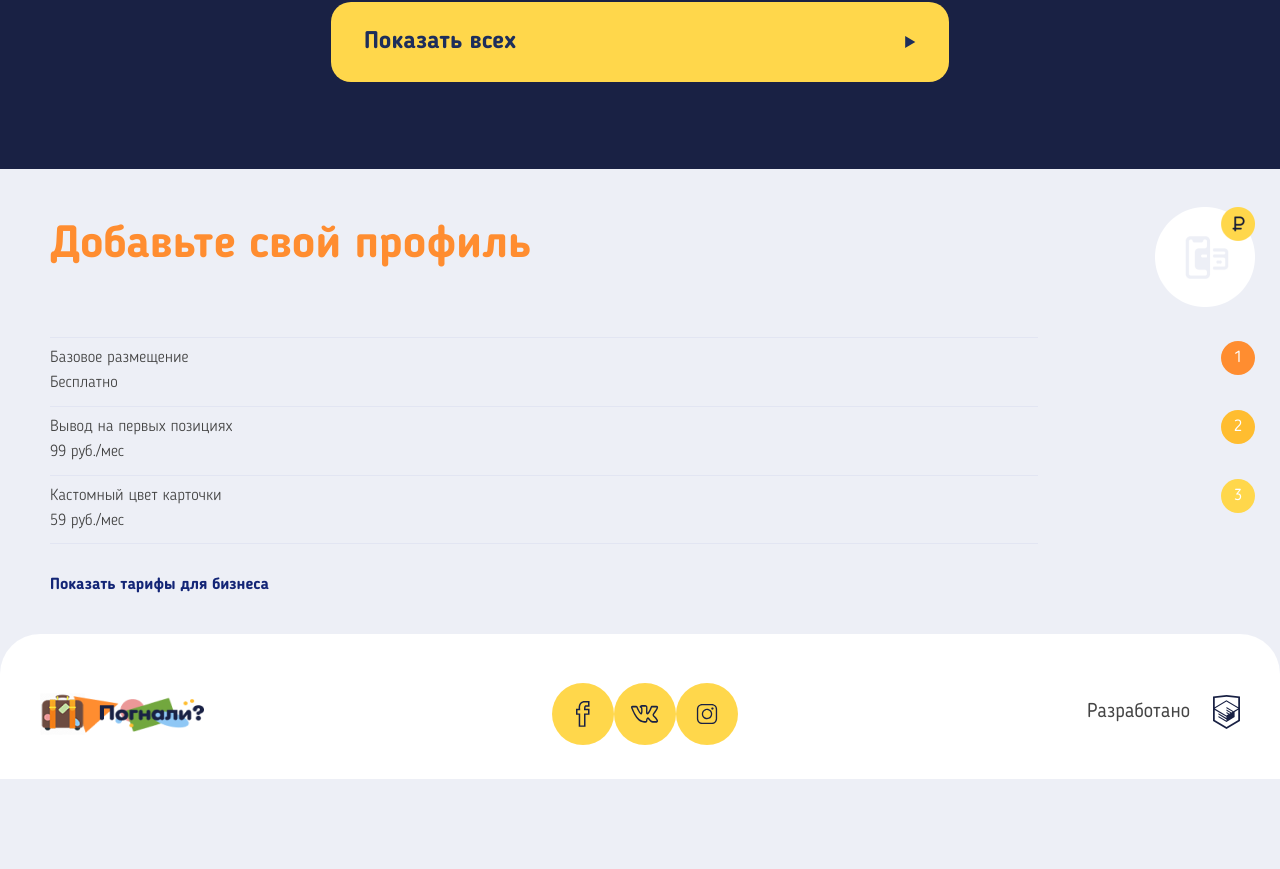
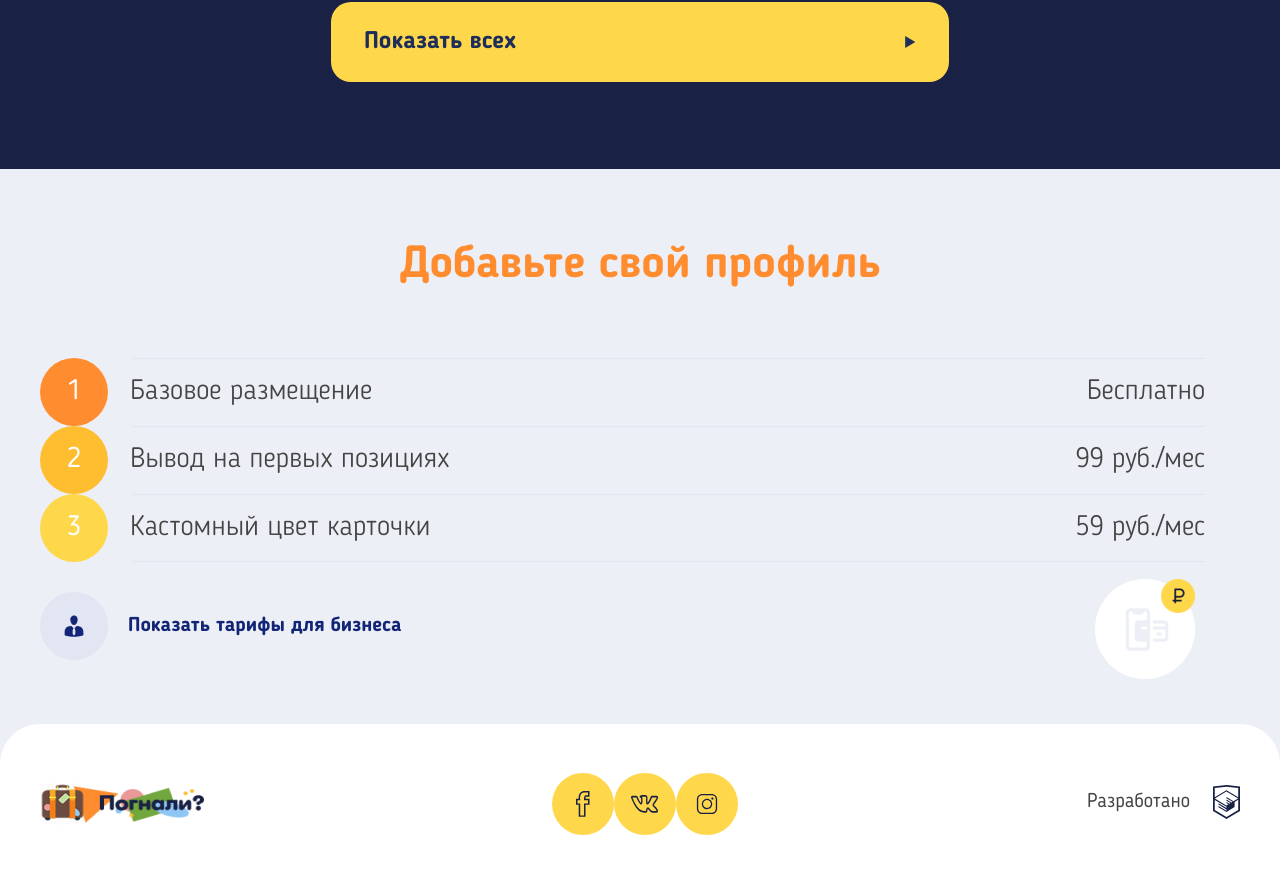
Before and after one commit to panteleevHub/pognalli, a Nuxt app: page / in a window 1280 px wide. Shown: the part 3970-4839 px from the top of the page. Before the commit the page ends 4749 px from the top, so only its background shows below. Built offline with nearby package versions, Linux system fonts and the light colour scheme.

Commit message:
stylized rates block for tablet

```diff
--- a/components/mainPage/Rates.vue
+++ b/components/mainPage/Rates.vue
@@ -12,7 +12,10 @@
           <span>{{ price === 0 ? 'Бесплатно': `${price} ${currency}./мес`}}</span>
         </li>
       </ul>
-      <NuxtLink class="rates__link" to="/">Показать тарифы для бизнеса</NuxtLink>
+      <NuxtLink class="rates__link" to="/">
+        <span class="rates__link-icon"></span>
+        Показать тарифы для бизнеса
+      </NuxtLink>
     </div>
   </section>
 </template>
@@ -43,20 +46,39 @@ const rates = [
 <style lang="scss" scoped>
 .rates {
   background: url('@/assets/img/icon-rates.png') calc(100% - 25px) 38px no-repeat;
+
+  @media (min-width: $tablet-width) {
+    background-position: calc(100% - 85px) calc(100% - 45px);
+  }
 }
 
 .rates__container {
   padding: 38px 25px 38px 50px;
+
+  @media (min-width: $tablet-width) {
+    padding: 74px 40px 64px;
+  }
 }
 
 .rates__caption {
   min-height: 100px;
   padding: 16px 130px 12px 0;
+
+  @media (min-width: $tablet-width) {
+    min-height: auto;
+    padding: 0;
+    margin-bottom: 40px;
+    text-align: center;
+  }
 }
 
 .rates__list {
   @include reset-list;
   padding: 30px 0;
+
+  @media (min-width: $tablet-width) {
+    padding-right: 35px;
+  }
 }
 
 .rates__item {
@@ -67,6 +89,14 @@ const rates = [
   font-weight: 300;
   padding-top: 4px;
   padding-bottom: 15px;
+
+  @media (min-width: $tablet-width) {
+    @include flex-base;
+    flex-direction: row;
+    font-size: 28px;
+    line-height: 28px;
+    padding: 0;
+  }
 }
 
 .rates__item::before {
@@ -74,9 +104,14 @@ const rates = [
   position: absolute;
   top: 0;
   left: 0;
-  width: 82%;
+  right: 44px;
   height: 1px;
   background-color: $light-grey;
+
+  @media (min-width: $tablet-width) {
+    left: 92px;
+    right: 0;
+  }
 }
 
 .rates__item:last-child::after {
@@ -84,13 +119,23 @@ const rates = [
   position: absolute;
   bottom: 0;
   left: 0;
-  width: 82%;
+  right: 44px;
   height: 1px;
   background-color: $light-grey;
+
+  @media (min-width: $tablet-width) {
+    left: 92px;
+    right: 0;
+  }
 }
 
 .rates__name {
   @include flex-base;
+  column-gap: 22px;
+
+  @media (min-width: $tablet-width) {
+    flex-direction: row-reverse;
+  }
 }
 
 .rates__count {
@@ -102,6 +147,13 @@ const rates = [
   display: flex;
   justify-content: center;
   align-items: center;
+
+  @media (min-width: $tablet-width) {
+    width: 68px;
+    height: 68px;
+    font-size: 28px;
+    line-height: 28px;
+  }
 }
 
 .rates__item:nth-child(3n+1) .rates__count {
@@ -121,5 +173,26 @@ const rates = [
   line-height: 16px;
   font-weight: 700;
   color: $blue;
+
+  @media (min-width: $tablet-width) {
+    display: flex;
+    align-items: center;
+    column-gap: 20px;
+    max-width: 500px;
+    font-size: 20px;
+    line-height: 20px;
+  }
+}
+
+.rates__link-icon {
+  display: none;
+
+  @media (min-width: $tablet-width) {
+    display: block;
+    width: 68px;
+    height: 68px;
+    background: $light-grey url('@/assets/img/icon-businessman.svg') center no-repeat;
+    border-radius: 50%;
+  }
 }
 </style>
```
Also changed, not shown: assets/img/icon-businessman.svg (added).
